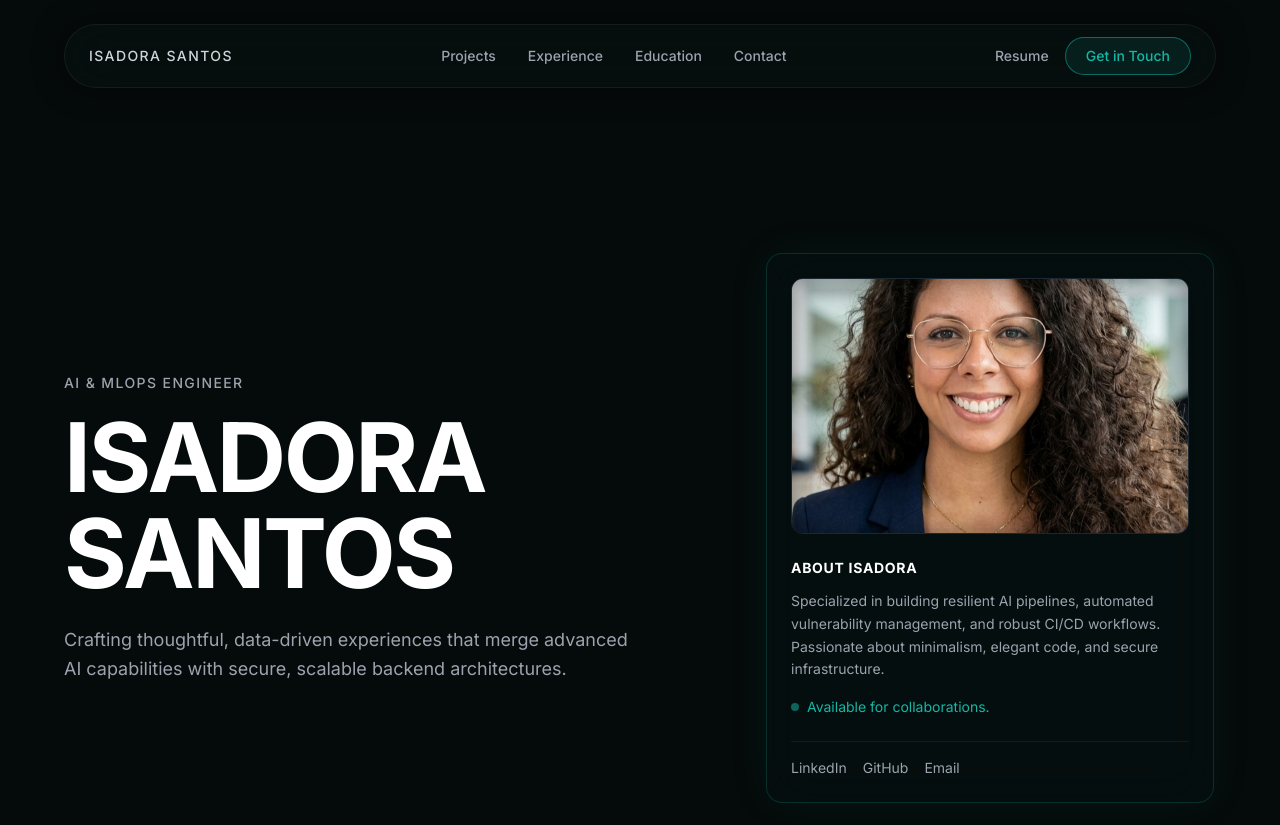
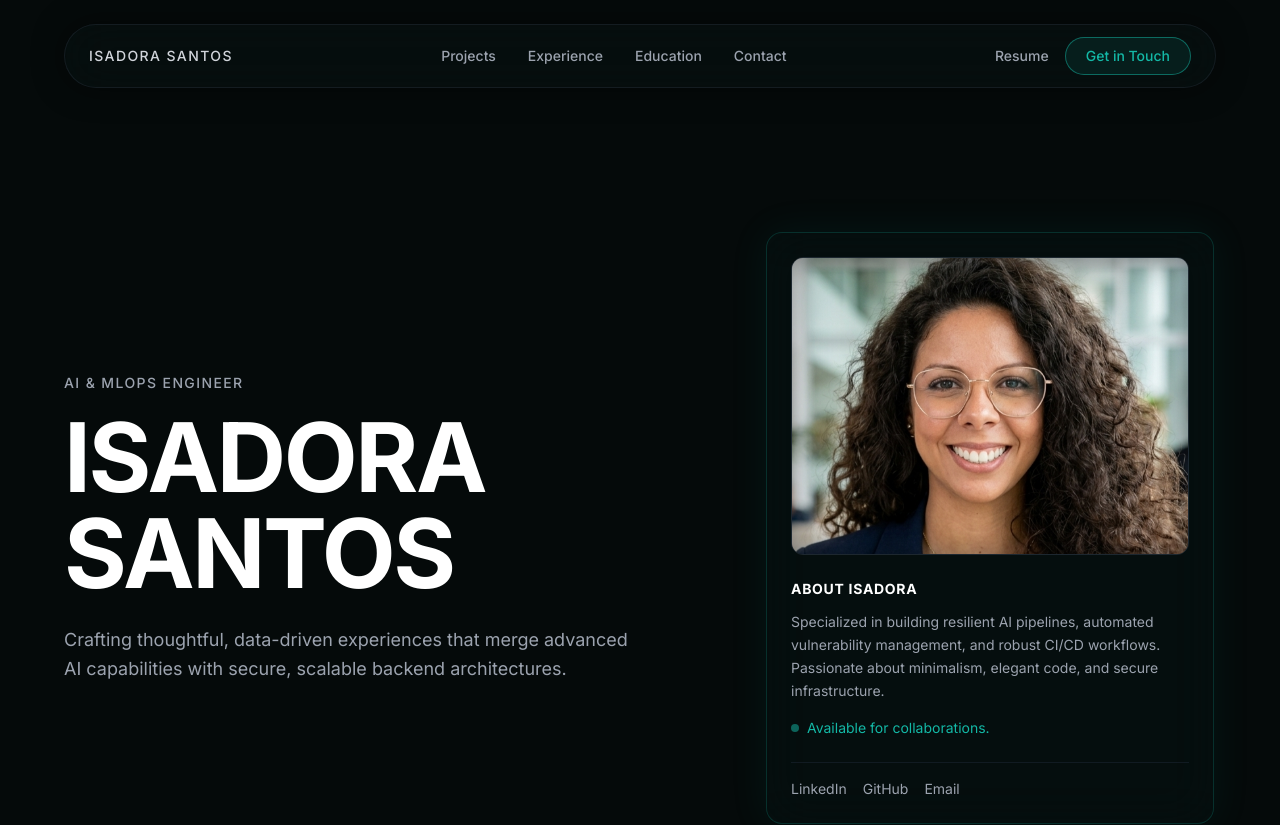
Before and after one commit to santosisadora/myportfolio, a React (Vite) app: page / in a window 1280 px wide. Shown: the top 825 px of the page. Built offline with nearby package versions, Linux system fonts and the light colour scheme.

Commit message:
fix: adjust hero image aspect ratio to prevent cropping on large screens

```diff
--- a/src/components/Hero.jsx
+++ b/src/components/Hero.jsx
@@ -34,11 +34,11 @@ const Hero = () => {
           className="lg:col-span-5 w-full max-w-md mx-auto lg:ml-auto"
         >
           <div className="glass-panel p-6 rounded-2xl">
-            <div className="rounded-xl overflow-hidden mb-6 border border-gray-700/50 relative group h-64">
+            <div className="rounded-xl overflow-hidden mb-6 border border-gray-700/50 relative group aspect-[4/3] w-full">
               <img
                 src="/profile.png"
                 alt="Isadora Santos"
-                className="w-full h-full object-cover group-hover:scale-105 transition-transform duration-700"
+                className="w-full h-full object-cover object-top group-hover:scale-105 transition-transform duration-700"
               />
               {/* Subtle inner glow overlay */}
               <div className="absolute inset-0 shadow-[inset_0_0_30px_rgba(0,0,0,0.5)] pointer-events-none"></div>
```
